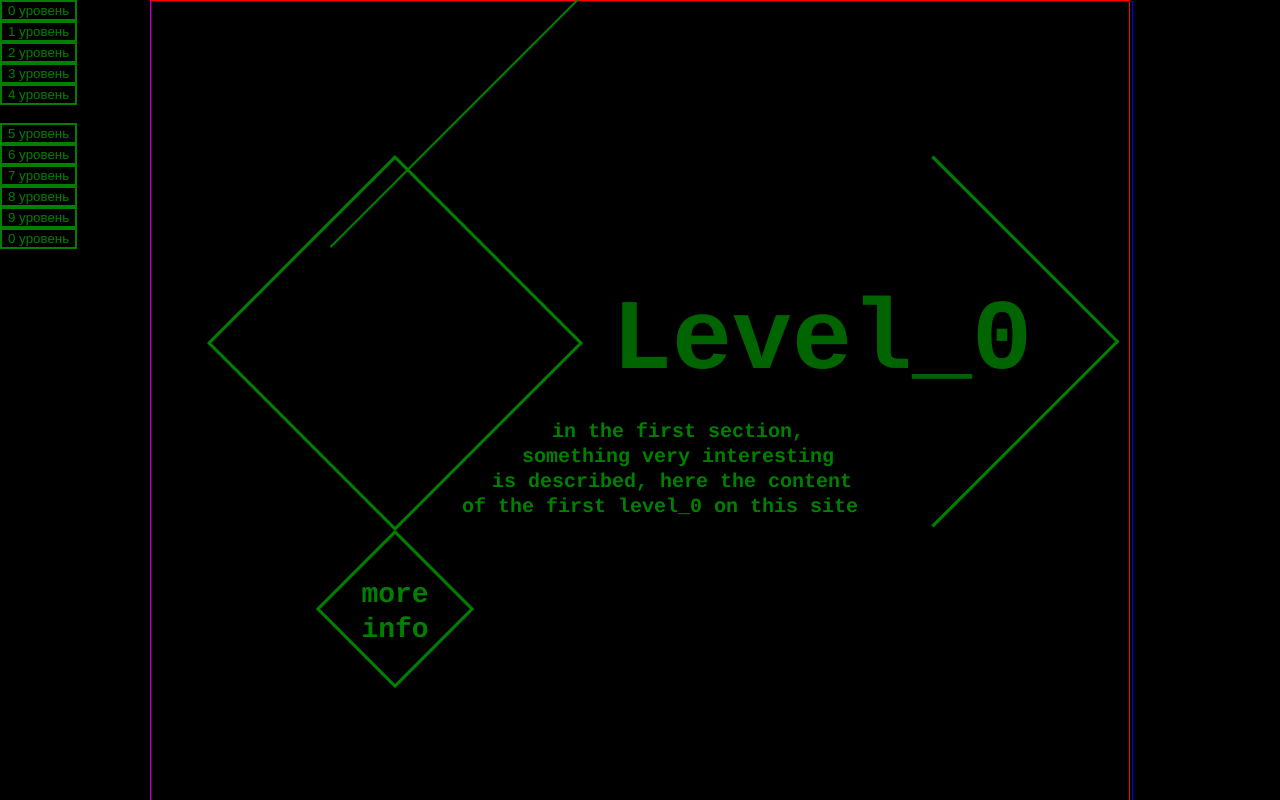
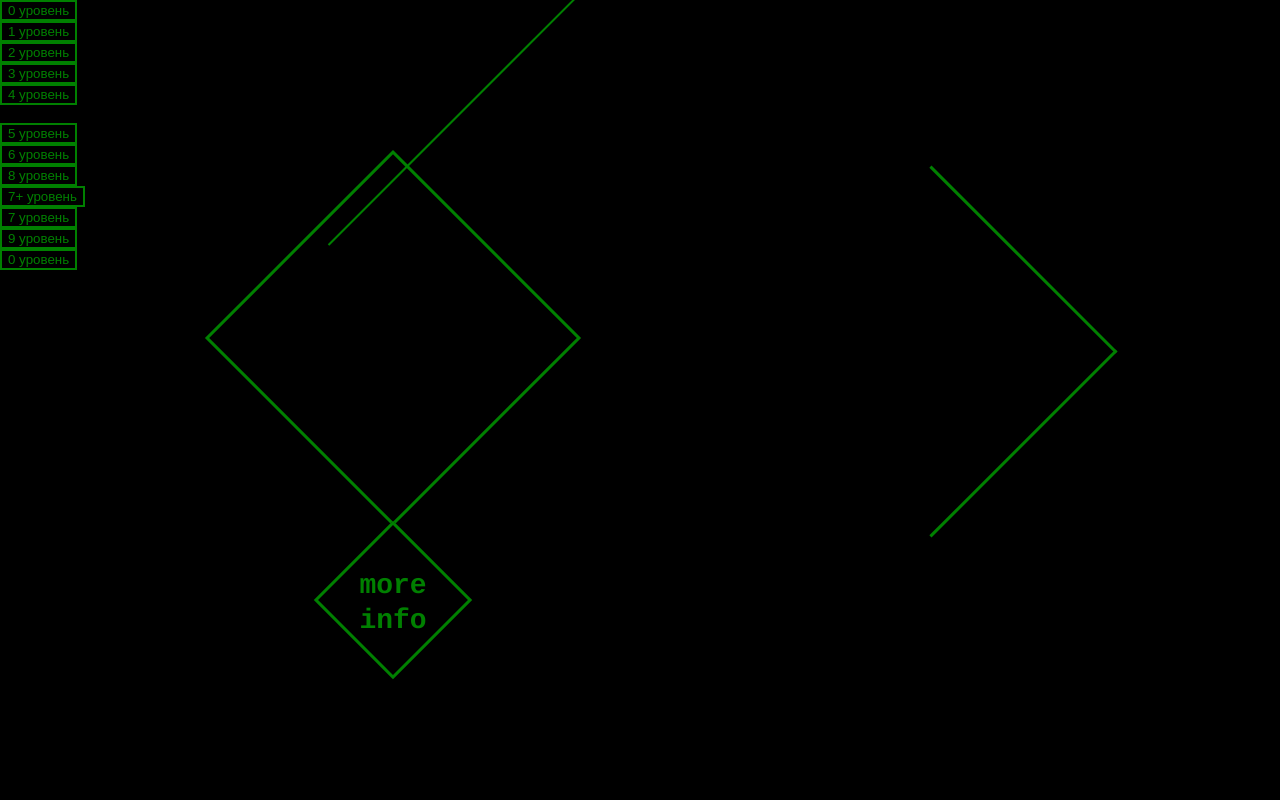
Before and after one commit to SergeyDobrev/MyProject_01, a website: page index.html in a window 1280 px wide. Both pictures are taken after a click on the button "6 уровень". Shown: the top 800 px of the page. Drawn offline with nearby package versions, Linux system fonts and the light colour scheme.

Commit message:
5th commit

```diff
--- a/index.html
+++ b/index.html
@@ -18,8 +18,9 @@
 		<br>
 		<button onclick="myfun5()">5 уровень</button>
 		<button onclick="myfun6()">6 уровень</button>
-		<button onclick="createNumBlocks2()">7 уровень</button>
 		<button onclick="myfun7()">8 уровень</button>
+		<button onclick="createNumBlocks2()">7+ уровень</button>
+		<button onclick="myfun71()">7 уровень</button>
 		<button onclick="myfun8()">9 уровень</button>
 		<button onclick="myfun9()">0 уровень</button>
 		<br>
@@ -52,28 +53,32 @@
 				</div>
 			</div>
 
-			<div class="bigblocktext" id="index21">Level_0</div>
-			<div class="infotextbox1 infotextbox11" id="index23">in the first section,</div>
-			<div class="infotextbox1 infotextbox12" id="index24">something very interesting </div>
-			<div class="infotextbox1 infotextbox13" id="index25">is described, here the content </div>
-			<div class="infotextbox1 infotextbox14" id="index26">of the first level_0 on this site</div>
-
 			<div class="Level1fonblock3">
 				<div class="Level1moveblock3" id="index3">
+					<div class="bigblocktext" id="index21">Level_0</div>
+					<div class="infotextbox1 infotextbox11" id="index23">in the first section,</div>
+					<div class="infotextbox1 infotextbox12" id="index24">something very interesting </div>
+					<div class="infotextbox1 infotextbox13" id="index25">is described, here the content </div>
+					<div class="infotextbox1 infotextbox14" id="index26">of the first level_0 on this site</div>
+				</div>
+			</div>
+
+			<div class="Level1fonblock4">
+				<div class="Level1moveblock4" id="index7">
 					<div class="arrow3"></div>
 				</div>
 			</div>
 
-			<div class="Level1fonblock4">
-				<div class="Level1moveblock4" id="index4">
+			<div class="Level1fonblock5">
+				<div class="Level1moveblock5" id="index4">
 					<div class="Line2"></div>
 				</div>
 			</div>
 
-			<div class="Level1fonblock5">
-				<div class="Level1moveblock5" id="index5">
+			<div class="Level1fonblock6">
+				<div class="Level1moveblock6" id="index5">
 					<div class="rotateblock" id="index6">
-						<div class="side front">01</div>
+						<div class="side front" id="index11">01</div>
 						<div class="side back">02</div>
 						<div class="side left"></div>
 						<div class="side right"></div>
@@ -83,9 +88,7 @@
 				</div>
 			</div>
 		</div>
-		<div class="Level2">
-
-		</div>
+		<div class="Level2"></div>
 
 	<script type="text/javascript" src="script.js"></script>
 
--- a/script.js
+++ b/script.js
@@ -85,6 +85,7 @@ function myfun1() {
 
 function myfun2() {
 	$('#index3').slideUp(2000);
+	$('#index7').slideUp(2000);
 }
 
 
@@ -111,18 +112,25 @@ function myfun5() {
 
 function myfun6() {
 	$('#index2').slideDown(3000);
-	$('#index21').fadeIn(4000);
-	$('#index23').fadeIn(2000);
-	$('#index24').fadeIn(2000);
-	$('#index25').fadeIn(2000);
-	$('#index26').fadeIn(2000);
 
 	$('#index3').slideDown(2000);
+	$('#index7').slideDown(2000);
 }
 
 function myfun7() {
+	$('#index21').fadeIn(3000);
+	$('#index23').fadeIn(3000);
+	$('#index24').fadeIn(3000);
+	$('#index25').fadeIn(3000);
+	$('#index26').fadeIn(3000);
+
+}
+
+function myfun71() {
 	$('#index4').slideDown(3000);
 }
+
+
 
 function myfun8() {
 	$('#index5').slideDown(3000);
@@ -130,5 +138,6 @@ function myfun8() {
 
 function myfun9() {
 	var obj = document.querySelector('#index6');
-	$('#index6').animate({"rotateZ": "180deg"}, 3000);
+
+	$('#index11').css({"color": "red"});
 }
--- a/style.css
+++ b/style.css
@@ -26,16 +26,16 @@ a {
 }
 
 .main {
-	height: 4000px;
+	height: 4040px;
 	widows: 980px;
 	margin: 0 calc((100% - 980px) / 2);
-	border: 1px solid red;
+	/* border: 1px solid red; */
 }
 
 .Level1 {
-	height: 860px;
+	height: 1010px;
 	width: 980px;
-	border: 1px solid blue;
+	/* border: 1px solid blue; */
 }
 
 .Level1fonblock1 {
@@ -51,19 +51,29 @@ a {
 .Line1 {
 	height: 350px;
 	width: 350px;
-	margin: 70px 0 0 250px;
+	margin: 0 0 0 250px;
 	border-left: 2px solid green;
-	transform: rotateZ(45deg);
+	transform: translateY(70px) rotateZ(45deg) ;
 }
 
 .Level1fonblock2 {
 	height: 550px;
 	width: 980px;
-	position: absolute;
-	top: 150px;
+	margin-top: -105px;
 }
 
 .Level1moveblock2 {
+	height: 550px;
+	width: 980px;
+}
+
+.Level1fonblock3 {
+	height: 550px;
+	width: 980px;
+	margin-top: -535px;
+}
+
+.Level1moveblock3 {
 	height: 550px;
 	width: 980px;
 }
@@ -75,14 +85,13 @@ a {
 	border: 3px solid green;
 	transform: rotateZ(45deg);
 	display: inline-block;
+	vertical-align: top;
 }
 
 .numberbox {
 	height: 170px;
 	width: 200px;
 	margin: 50px auto;
-	/* 	padding: 10px; */
-	/* border: 1px solid green; */
 	transform: rotateZ(-45deg);
 }
 
@@ -108,10 +117,7 @@ a {
 .smallbox:hover {
 	background-color: green;
 	background-image:
-    linear-gradient(-45deg,
-    	rgb(0,75,0),
-     	black
-    	);
+    linear-gradient(-45deg, rgb(0,75,0), black);
 }
 
 .smalltextbox {
@@ -127,6 +133,19 @@ a {
 	font-weight: bold;
 }
 
+.bigblocktext {
+	height: 360px;
+	width: 400px;
+	margin: 0 0 0 460px;
+	display: inline-block;
+	color: green;
+	backface-visibility: hidden;
+	font-family: Courier;
+	font-weight: bold;
+	font-size: 100px;
+	line-height: 360px;
+}
+
 .infotextbox1 {
 	height: 20px;
 	width: 600px;
@@ -135,8 +154,6 @@ a {
 	line-height: 20px;
 	font-family: Courier;
 	font-weight: bold;
-	/* border: 1px solid green; */
-	/* position: absolute; */
 }
 
 .infotextbox11 {
@@ -155,43 +172,31 @@ a {
 	margin: 5px 0 0 310px;
 }
 
-.Level1fonblock3 {
+
+.Level1fonblock4 {
 	height: 550px;
-	width: 320px;
-	margin-left: 650px;
-	position: absolute;
-	top: 150px;
+	width: 980px;
+	margin-top: -550px;
+
 }
 
-.Level1moveblock3 {
+.Level1moveblock4 {
 	height: 550px;
-	width: 320px;
+	width: 980px;
 }
 
 .arrow3 {
 	height: 260px;
 	width: 260px;
-	margin: 60px 0 0 0;
+	margin-top: 60px;
 	border-top: 3px solid green;
 	border-right: 3px solid green;
-	transform: rotateZ(45deg);
+	transform: translateX(650px) rotateZ(45deg) ;
 	display: inline-block;
 }
 
-.bigblocktext {
-	height: 360px;
-	width: 400px;
-	margin: -160px 0 0 460px;
-	display: inline-block;
-	color: green;
-	backface-visibility: hidden;
-	font-family: Courier;
-	font-weight: bold;
-	font-size: 100px;
-	line-height: 360px;
-}
 
-.Level1fonblock4 {
+.Level1fonblock5 {
 	height: 580px;
 	width: 980px;
 	position: absolute;
@@ -199,7 +204,7 @@ a {
 	z-index: -1;
 }
 
-.Level1moveblock4 {
+.Level1moveblock5 {
 	height: 580px;
 	width: 980px;
 }
@@ -212,14 +217,13 @@ a {
 	transform: rotateZ(-45deg);
 }
 
-.Level1fonblock5 {
+.Level1fonblock6 {
 	height: 200px;
 	width: 980px;
-	/* border: 1px solid red; */
-	margin: 300px auto;
+	margin-top: 104px;
 }
 
-.Level1moveblock5 {
+.Level1moveblock6 {
 	height: 200px;
 	width: 980px;
 	position: relative;
@@ -274,8 +278,7 @@ a {
 }
 
 .Level2 {
-	height: 860px;
+	height: 1010px;
 	width: 980px;
-		border: 1px solid yellow;
 
 }
```
